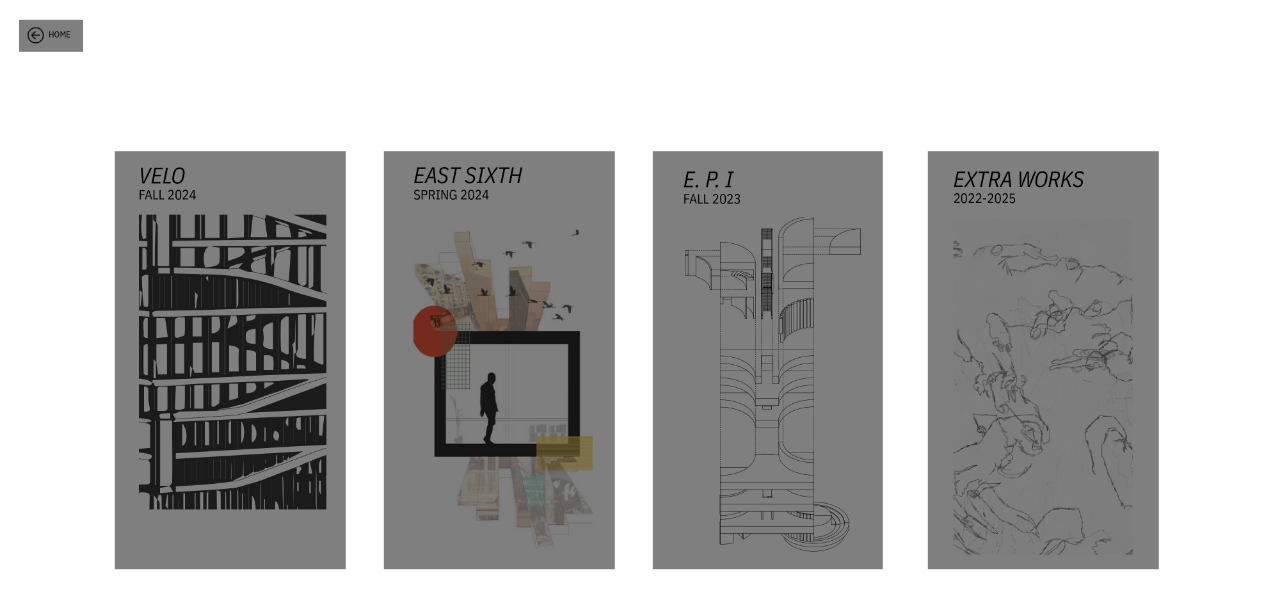
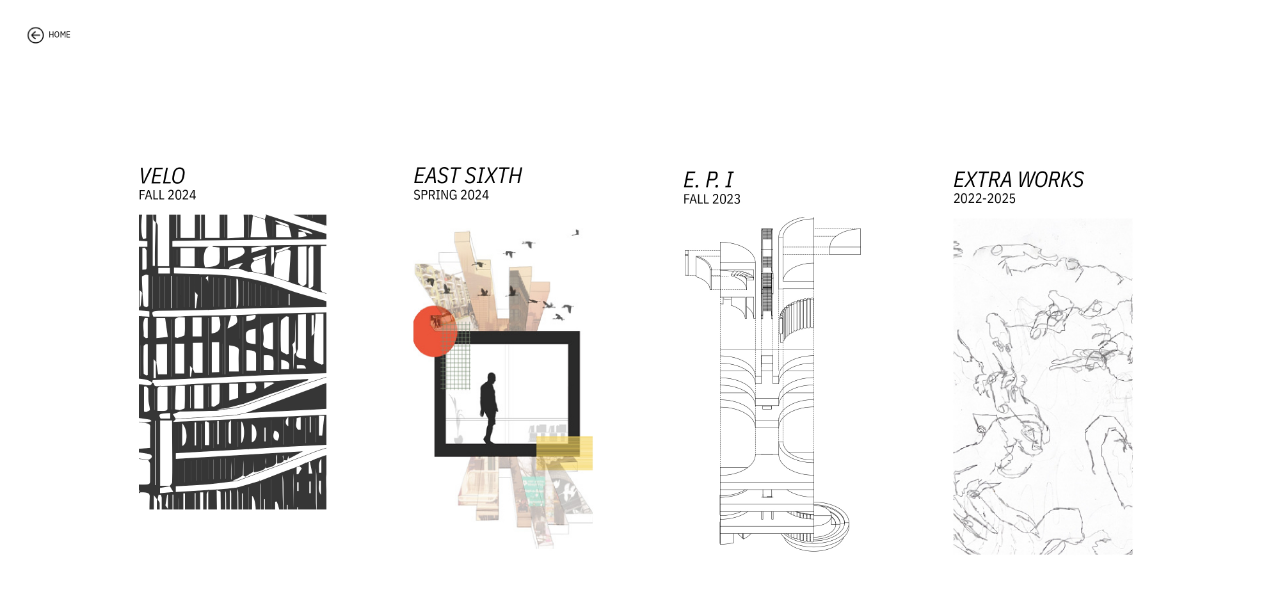
Before and after one commit to bryancalixto/gabrielagarza.studio, a plain HTML site: page works.html in a window 1280 px wide. Drawn offline with Linux system fonts and the light colour scheme.

```diff
--- a/works.html
+++ b/works.html
@@ -27,7 +27,7 @@
       width: 5%;  /* Adjust for size */
       height: 4.5%;  /* Adjust for size */
       display: block;
-      background-color: rgba(0, 0, 0, 0.5); /* Black background with 50% transparency */
+      background-color: transparent; /* Black background with 50% transparency */
     }
 
     .velo-link {
@@ -38,7 +38,7 @@
       width: 18%;  /* Adjust for size */
       height: 58%;  /* Adjust for size */
       display: block;
-      background-color: rgba(0, 0, 0, 0.5); /* Black background with 50% transparency */
+      background-color: transparent; /* Black background with 50% transparency */
     }
 
     .east6th-link {
@@ -49,7 +49,7 @@
       width: 18%;  /* Adjust for size */
       height: 58%;  /* Adjust for size */
       display: block;
-      background-color: rgba(0, 0, 0, 0.5); /* Black background with 50% transparency */
+      background-color: transparent; /* Black background with 50% transparency */
     }
 
     .epi-link {
@@ -60,7 +60,7 @@
       width: 18%;  /* Adjust for size */
       height: 58%;  /* Adjust for size */
       display: block;
-      background-color: rgba(0, 0, 0, 0.5); /* Black background with 50% transparency */
+      background-color: transparent; /* Black background with 50% transparency */
     }
 
     .extra-link {
@@ -71,7 +71,7 @@
       width: 18%;  /* Adjust for size */
       height: 58%;  /* Adjust for size */
       display: block;
-      background-color: rgba(0, 0, 0, 0.5); /* Black background with 50% transparency */
+      background-color: transparent; /* Black background with 50% transparency */
     }
   </style>
 </head>
```
Also changed, not shown: about.html (+1 -1 lines), east6th.html (+1 -1 lines), epi.html (+1 -1 lines), extra.html (+1 -1 lines), index.html (+2 -2 lines), velo.html (+1 -1 lines).
